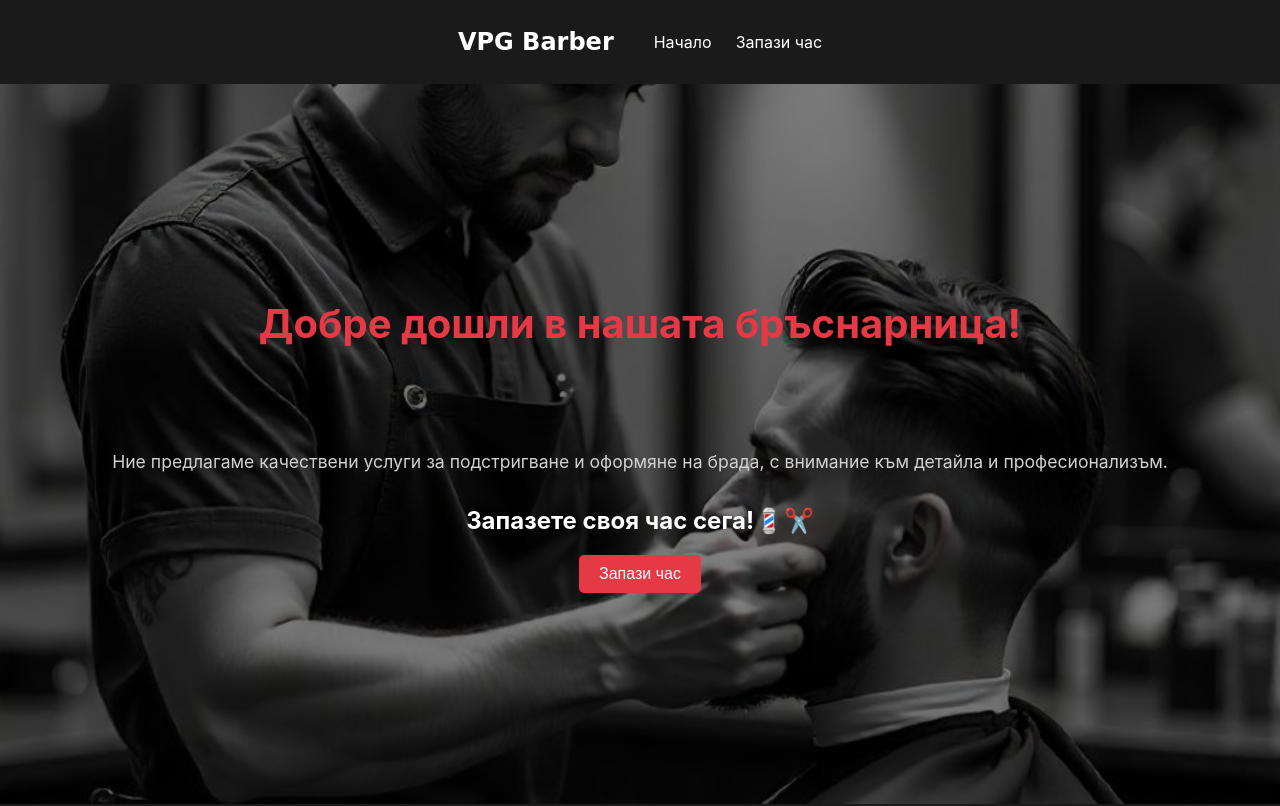
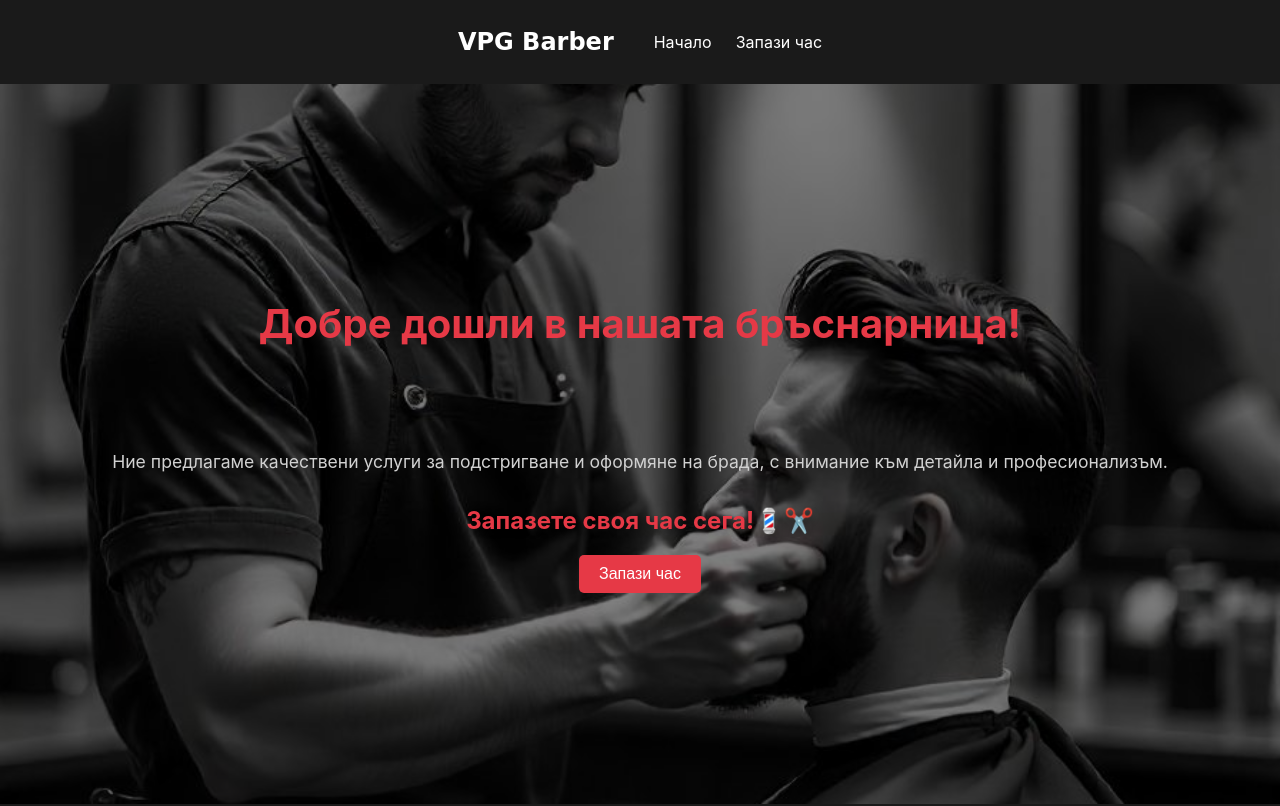
Before and after one commit to Dimitar32/vpg-barbershop, a React (Create React App) app: page / in a window 1280 px wide. Shown: the top 806 px of the page. Built offline with nearby package versions, Linux system fonts and the light colour scheme.

Commit message:
h2 new color

```diff
--- a/src/pages/Home/Home.css
+++ b/src/pages/Home/Home.css
@@ -218,6 +218,19 @@
   box-shadow: 0 4px 10px rgba(0, 0, 0, 0.15); /* Smaller box shadow */
 }
 
+.home h2{
+  color: #e63946;
+  text-shadow: 2px 4px 6px rgba(0, 0, 0, 0.2);
+  transition: transform 0.5s ease-in-out, text-shadow 0.5s ease-in-out;
+}
+
+.homewatermarkphoto h2:hover {
+  transform: scale(1.1);
+  text-shadow: 4px 6px 8px rgba(0, 0, 0, 0.3);
+}
+
+
+
 /* Responsive adjustments for smaller screens */
 @media (max-width: 600px) {
   .homewatermarkphoto {
```
